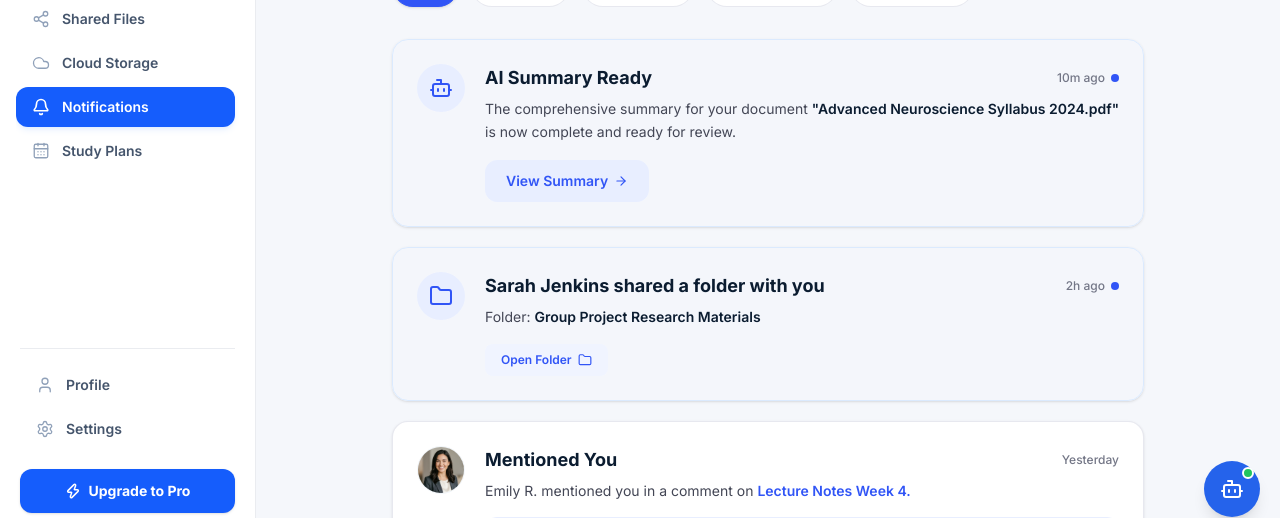
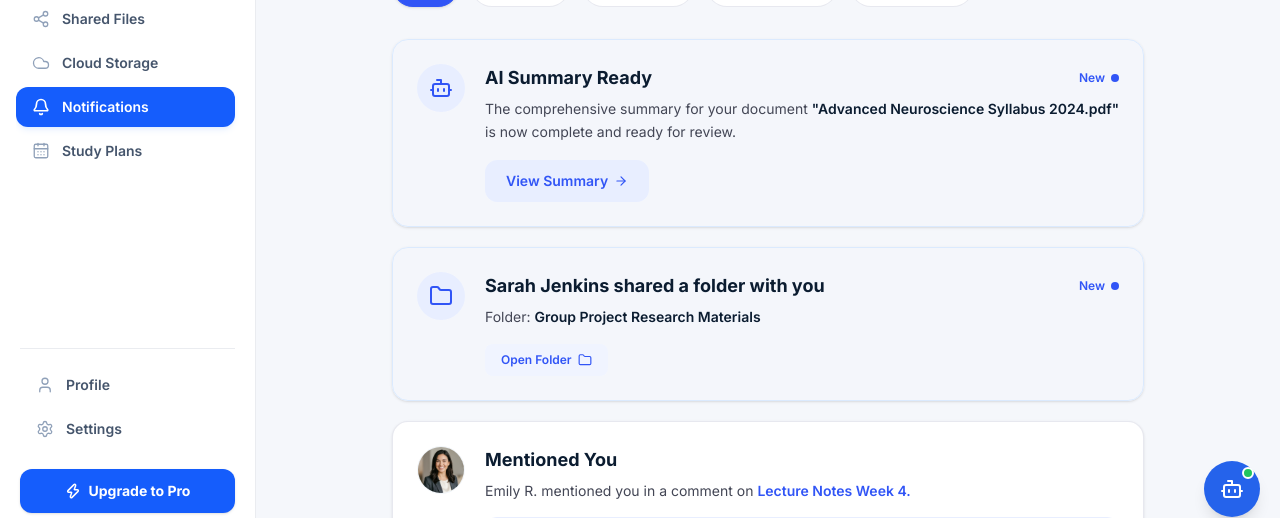
Before and after one commit to huynhduybinh24/SWP391_AIStudyHub, a React (Vite) app in the folder FrontEnd/: page /dashboard/notifications in a window 1280 px wide. Shown: the part 263-781 px from the top of the page. Built offline with nearby package versions, Linux system fonts and the light colour scheme; the HTML template or start-up script is replaced by a standard one.

Commit message:
feat: add NotificationCard component with interactive reply functionality for NotificationsPage

```diff
--- a/FrontEnd/src/features/notifications/pages/NotificationsPage.tsx
+++ b/FrontEnd/src/features/notifications/pages/NotificationsPage.tsx
@@ -148,9 +148,13 @@ function NotificationCard({
       <div className="flex-grow min-w-0">
         <div className="flex items-center justify-between mb-1.5">
           <h2 className="text-lg font-bold text-[#0b1c30] dark:text-slate-100">{title}</h2>
-          <div className="flex items-center gap-1.5 text-xs text-[#737686] dark:text-slate-400 font-medium">
-            <span>{time}</span>
-            {!isRead && <span className="w-2 h-2 rounded-full bg-[#3155F6] dark:bg-blue-500" />}
+          <div className="flex items-center gap-1.5 text-xs font-semibold">
+            {!isRead && (
+              <>
+                <span className="text-[#3155F6] dark:text-blue-400">New</span>
+                <span className="w-2 h-2 rounded-full bg-[#3155F6] dark:bg-blue-500" />
+              </>
+            )}
           </div>
         </div>
 
```
